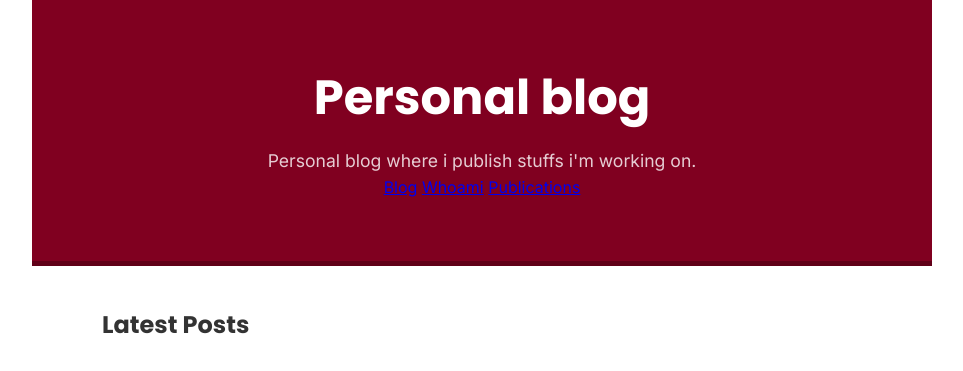
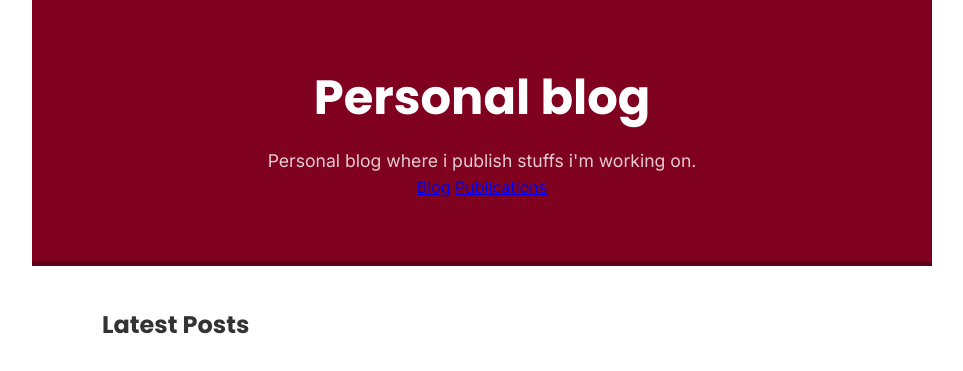
Before and after one commit to davidenetti/davidenetti.github.io, a Jekyll site: the page built from index.html, in a window 1280 px wide. Shown: the top 371 px of the page, without its empty margins (158-1121 px from the left). Built offline with Jekyll 4.4.1, drawn with Linux system fonts in a browser that asks for light colours.

Commit message:
Update default.html

```diff
--- a/_layouts/default.html
+++ b/_layouts/default.html
@@ -19,7 +19,6 @@
 
                 <nav class="main-nav">
                     <a href="{{ '/' | relative_url }}">Blog</a>
-                    <a href="{{ '/whoami/' | relative_url }}">Whoami</a>
                     <a href="{{ '/publications/' | relative_url }}">Publications</a>
                 </nav>
             </div>
```
